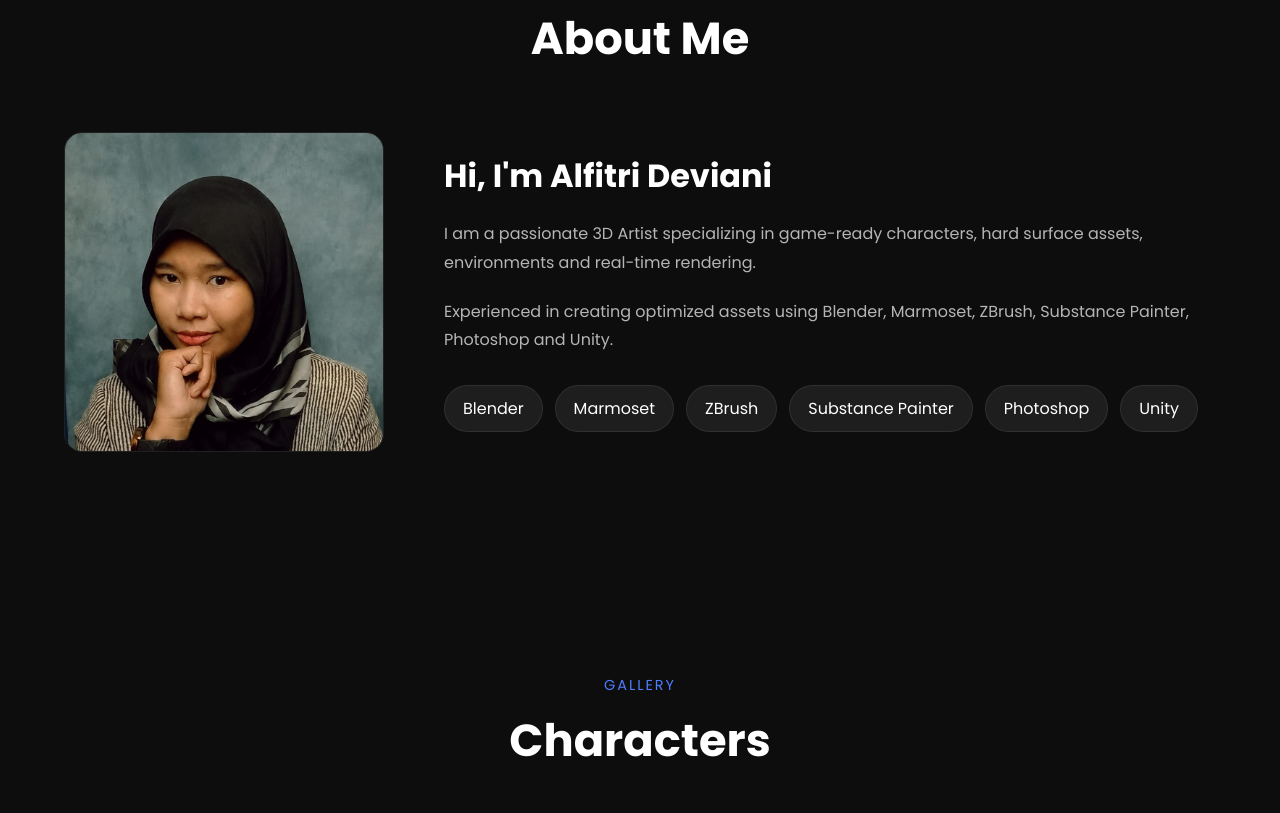
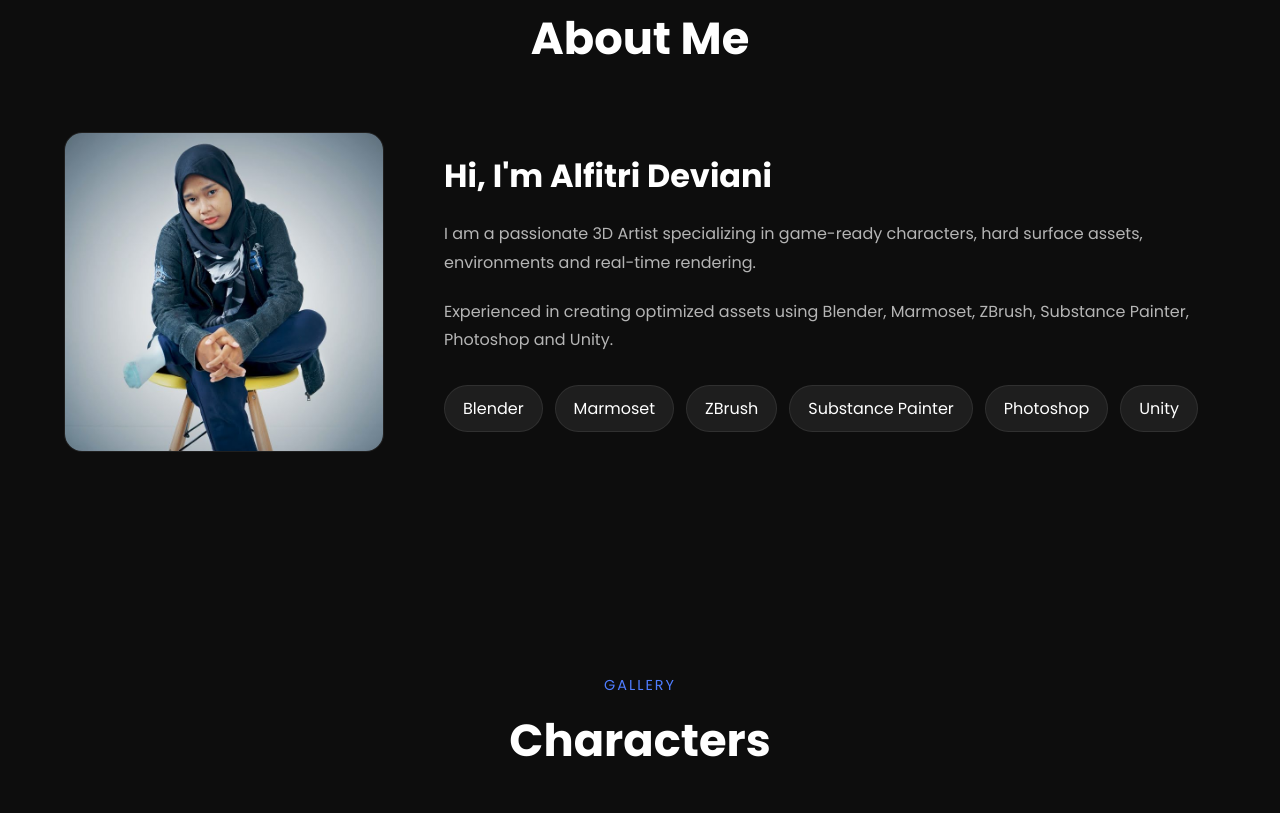
Before and after one commit to altrd11d/portofolioalfitri, a plain HTML site: page index.html in a window 1280 px wide. Shown: the part 940-1753 px from the top of the page. Drawn offline with Linux system fonts and the light colour scheme; some packages are replaced by stand-ins of ours; a script that the page names is missing.

Commit message:
update: perubahan

```diff
--- a/index.html
+++ b/index.html
@@ -169,7 +169,7 @@
 
                 <div class="profile-image">
 
-                    <img src="assets/images/profile/profile12.jpeg"
+                    <img src="assets/images/profile/profilenow.jpeg"
                         alt="Profile"
                         width="320" height="320"
                         loading="eager">
```
Also changed, not shown: assets/images/profile/profilenow.jpeg (added).
